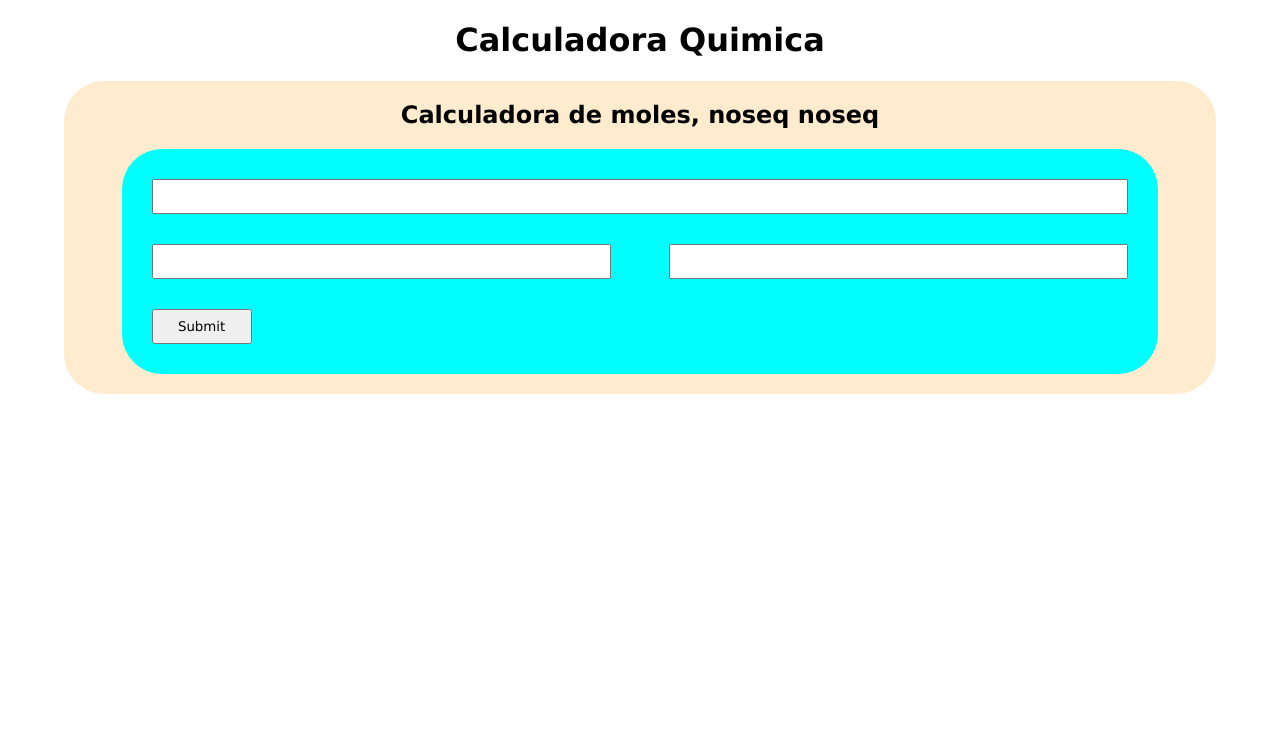
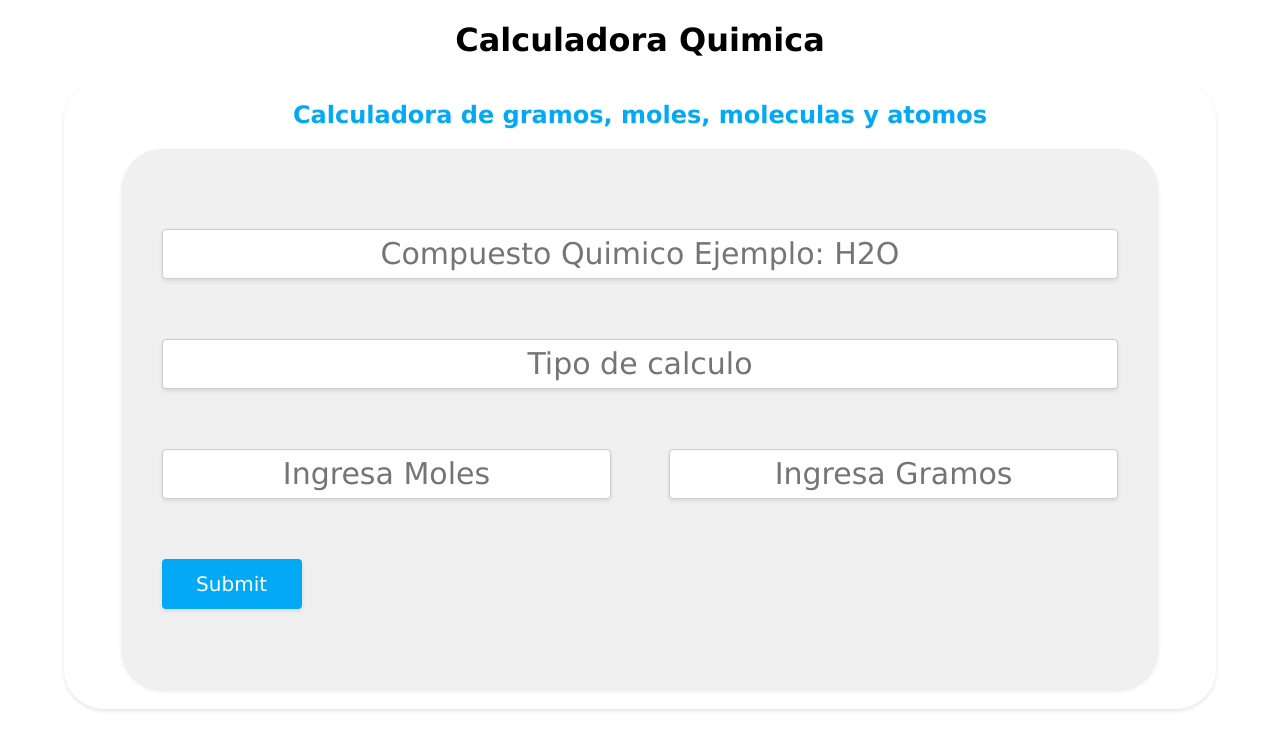
Before and after one commit to Nplandry/CalculadoraQumica, a React (Vite) app: page / in a window 1280 px wide. Shown: the top 750 px of the page. Built offline with nearby package versions, Linux system fonts and the light colour scheme.

Commit message:
General Update

```diff
--- a/src/App.tsx
+++ b/src/App.tsx
@@ -31,25 +31,27 @@ function App() {
       </div>
       <div className="container">
         <div className="calculator-box">
-          <h2>Calculadora de moles, noseq noseq</h2>
+          <h2>Calculadora de gramos, moles, moleculas y atomos</h2>
           <div className="operation-box" onMouseLeave={leaveInput}>
+            <input placeholder="Compuesto Quimico Ejemplo: H2O"/>
             <input
               ref={inputRef}
               value={selectedOption}
               onFocus={toggleInput}
               onClick={handleInputClick}
               readOnly
+              placeholder="Tipo de calculo"
             />
             <div className={selectorState ? "selector" : "selector-none"}>
               <ul>
-                <li onClick={() => handleOptionClick("OPT1")}>OPT1</li>
-                <li onClick={() => handleOptionClick("OPT2")}>OPT2</li>
-                <li onClick={() => handleOptionClick("OPT3")}>OPT3</li>
+                <li onClick={() => handleOptionClick("Calcular Moles")}>Calcular Moles</li>
+                <li onClick={() => handleOptionClick("Calcular Moleculas")}>Calcular Moleculas</li>
+                <li onClick={() => handleOptionClick("Calcular Gramos")}>Calcular Gramos</li>
               </ul>
             </div>
             <div className="inputs50">
-              <input />
-              <input />
+              <input placeholder="Ingresa Moles"/>
+              <input placeholder="Ingresa Gramos"/>
             </div>
             <button>Submit</button>
           </div>
--- a/src/index.css
+++ b/src/index.css
@@ -1,14 +1,14 @@
-*{
+* {
   box-sizing: border-box;
   font-family: 'Lucida Sans', 'Lucida Sans Regular', 'Lucida Grande', 'Lucida Sans Unicode', Geneva, Verdana, sans-serif;
 }
 
-html, body{
+html, body {
   margin: 0;
   padding: 0;
 }
 
-.container{
+.container {
   width: 100%;
   display: flex;
   flex-flow: row wrap;
@@ -18,7 +18,7 @@ html, body{
 
 /* Header */
 
-.container h1{
+.container h1 {
   text-align: center;
 }
 
@@ -26,64 +26,91 @@ html, body{
 
 /* Inicio de la division de la calculadora */
 
-.container .calculator-box{
+.container .calculator-box {
   width: 90%;
-  background-color: blanchedalmond;
+  background-color: #FFFFFF;
   display: flex;
   flex-flow: row wrap;
   justify-content: center;
   padding-bottom: 20px;
   border-radius: 40px;
+  box-shadow: 0px 2px 4px rgba(0, 0, 0, 0.1);
 }
 
-.calculator-box h2{
+.calculator-box h2 {
   text-align: center;
+  color: #03A9F4;
 }
 
-.calculator-box .operation-box{
+.calculator-box .operation-box {
   width: 90%;
-  background-color: aqua;
+  background-color: #F0F0F0;
   display: flex;
   flex-flow: row wrap;
-  gap: 30px;
-  padding: 30px;
+  gap: 60px;
+  padding: 80px 40px;
   border-radius: 40px;
+  box-shadow: 0px 2px 4px rgba(0, 0, 0, 0.1);
 }
 
-.operation-box > input{
+.operation-box > input {
   width: 100%;
-  height: 35px;
+  height: 50px;
   text-align: center;
   font-size: 30px;
+  background-color: #FFFFFF;
+  color: #333333;
+  padding: 10px;
+  border-radius: 4px;
+  border: 1px solid #CCCCCC;
+  box-shadow: 0px 2px 4px rgba(0, 0, 0, 0.1);
 }
-.inputs50{
+
+.inputs50 {
   width: 100%;
   display: flex;
   justify-content: space-between;
 }
 
-.inputs50 input{
+.inputs50 input {
   width: 47%;
-  height: 35px;
+  height: 50px;
   font-size: 30px;
+  background-color: #FFFFFF;
+  color: #333333;
+  padding: 10px;
+  border-radius: 4px;
+  border: 1px solid #CCCCCC;
+  box-shadow: 0px 2px 4px rgba(0, 0, 0, 0.1);
+  text-align: center;
 }
-.operation-box button{
-  width: 100px;
-  height: 35px;
+
+.operation-box button {
+  width: 140px;
+  height: 50px;
+  background-color: #03A9F4;
+  color: #FFFFFF;
+  padding: 10px 20px;
+  border-radius: 4px;
+  border: none;
+  box-shadow: 0px 2px 4px rgba(0, 0, 0, 0.1);
+  font-size: 20px;
 }
 
 /* Inicio Selector Desplegable */
-.operation-box .selector{
+.operation-box .selector {
   display: flex;
   justify-content: center;
-  margin-top: -30px;
-  background-color: red;
+  margin-top: -60px;
+  background-color: #FFFFFF;
   width: 100%;
 }
-.selector ul{
+
+.selector ul {
   list-style: none;
 }
-.selector ul li{
+
+.selector ul li {
   padding: 20px;
   cursor: pointer;
   text-align: center;
@@ -91,17 +118,19 @@ html, body{
 
 /* Opcion Ocultable */
 
-.operation-box .selector-none{
+.operation-box .selector-none {
   display: none;
   justify-content: center;
   margin-top: -30px;
-  background-color: red;
+  background-color: #FFFFFF;
   width: 100%;
 }
-.selector-none ul{
+
+.selector-none ul {
   list-style: none;
 }
-.selector-none ul li{
+
+.selector-none ul li {
   padding: 20px;
   cursor: pointer;
   text-align: center;
```
